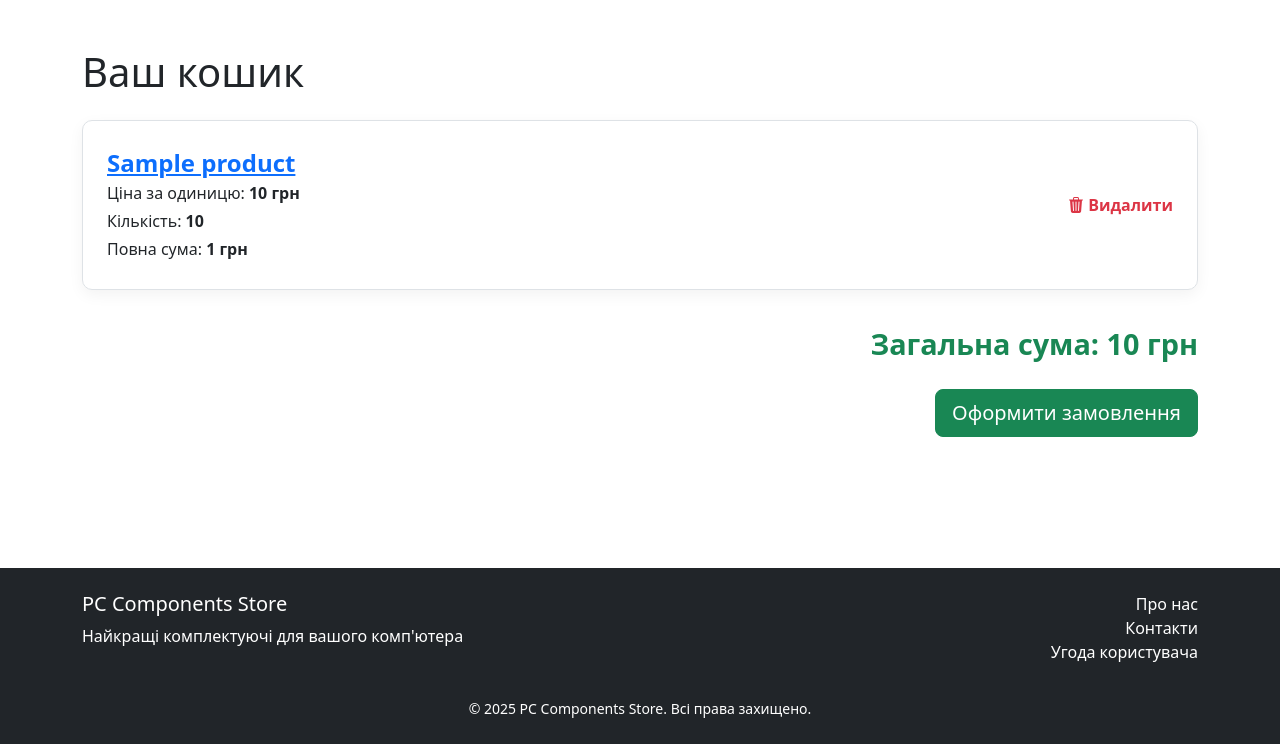
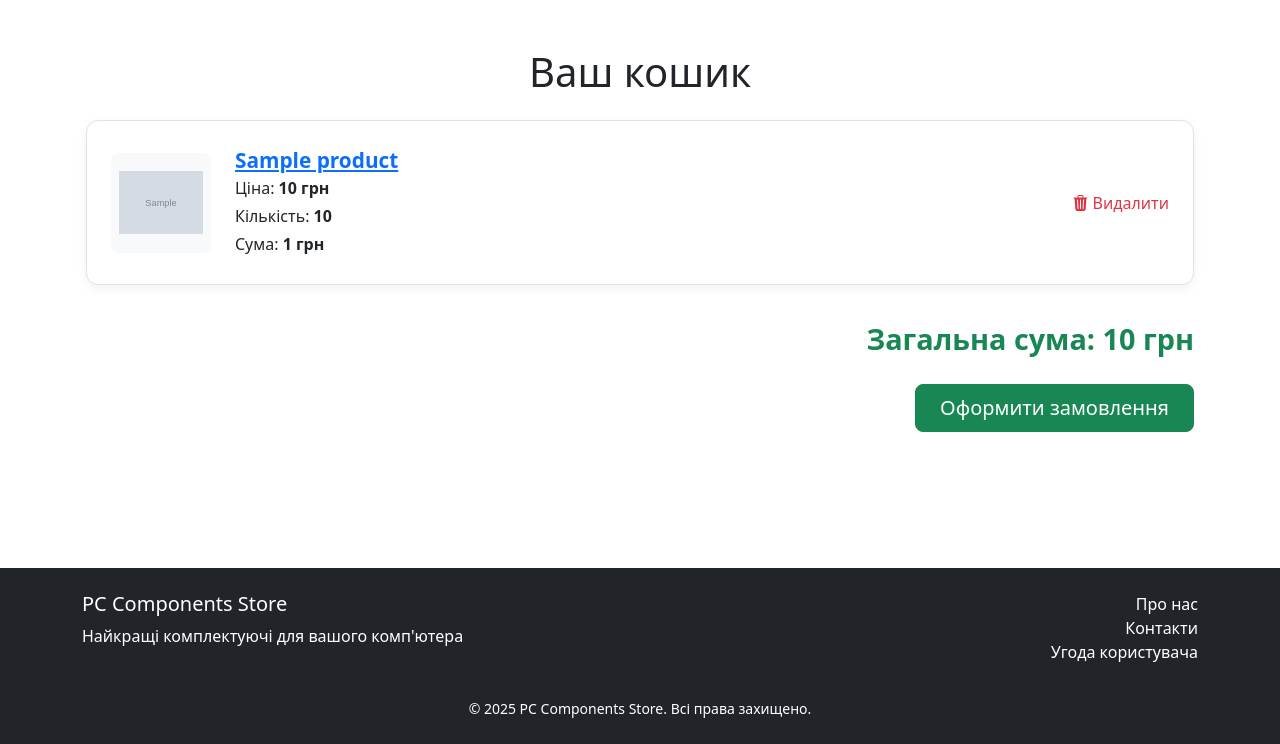
Before and after one commit to Danya-Oleksuk/pc-components-shop, a Django app: template templates/cart/cart.html in a window 1280 px wide. Shown: the part 56-800 px from the top of the page. Run offline with Django 5.2, Linux system fonts and the light colour scheme; the template is opened without the code that fills it: most values are stand-ins (such as "Sample title", 1, 10 or a date in 2020); grey boxes marked "Sample" are stand-in pictures.

Commit message:
Style: better empty cart view with icon and improved layout

```diff
--- a/templates/cart/cart.html
+++ b/templates/cart/cart.html
@@ -3,16 +3,16 @@
 {% block styles %}
 <style>
     .cart-container {
-        padding-top: 3rem;
-        padding-bottom: 3rem;
+        padding: 3rem 1rem;
     }
 
     .cart-item-card {
         border: 1px solid #dee2e6;
-        border-radius: 10px;
+        border-radius: 12px;
         padding: 1.5rem;
         margin-bottom: 1.5rem;
-        box-shadow: 0 5px 15px rgba(0, 0, 0, 0.05);
+        background-color: #fff;
+        box-shadow: 0 4px 12px rgba(0, 0, 0, 0.05);
         transition: transform 0.2s ease;
     }
 
@@ -21,56 +21,67 @@
     }
 
     .cart-item-header {
-        font-size: 1.5rem;
-        font-weight: bold;
+        font-size: 1.3rem;
+        font-weight: 600;
         color: #0d6efd;
+    }
+
+    .cart-item-img {
+        width: 100px;
+        height: 100px;
+        object-fit: contain;
+        margin-right: 1.5rem;
+        border-radius: 8px;
+        background-color: #f8f9fa;
+        padding: 0.5rem;
     }
 
     .cart-total {
         font-size: 1.8rem;
         font-weight: bold;
-        margin-top: 2rem;
         text-align: right;
         color: #198754;
+        margin-top: 2rem;
     }
 
     .remove-btn {
         color: #dc3545;
+        font-weight: 500;
         text-decoration: none;
-        font-weight: bold;
         transition: all 0.2s ease;
     }
 
     .remove-btn:hover {
+        text-decoration: underline;
         color: #a71d2a;
-        text-decoration: underline;
     }
 </style>
 {% endblock %}
 
 {% block content %}
 <div class="container cart-container">
-    <h1 class="mb-4">Ваш кошик</h1>
 
     {% if cart %}
+        <h1 class="mb-4 text-center">Ваш кошик</h1>
         {% for cart_item in cart %}
-            <div class="cart-item-card">
-                <div class="d-flex justify-content-between align-items-center">
-                    <div>
+            <div class="cart-item-card d-flex flex-column flex-md-row align-items-md-center">
+                <img src="{{ cart_item.product.image.url|default:'https://via.placeholder.com/100' }}" alt="{{ cart_item.product.name }}" class="cart-item-img">
+
+                <div class="flex-grow-1">
                     <div class="cart-item-header">
                         <a href="{% url 'products:product_detail' product_slug=cart_item.product.slug %}">
                             {{ cart_item.product.name }}
                         </a>
                     </div>
-                        <p class="mb-1">Ціна за одиницю: <strong>{{ cart_item.product.price }} грн</strong></p>
+                    <p class="mb-1">Ціна: <strong>{{ cart_item.product.price }} грн</strong></p>
                     <p class="mb-1">Кількість: <strong>{{ cart_item.quantity }}</strong></p>
-                        <p class="mb-1">Повна сума: <strong>{{ cart_item.total_price }} грн</strong></p>
+                    <p class="mb-1">Сума: <strong>{{ cart_item.total_price }} грн</strong></p>
                 </div>
-                    <div>
-                        <a href="{% url "cart:cart_remove" cart_item.id %}" class="remove-btn">
+
+                <div class="ms-md-4 mt-3 mt-md-0 text-md-end">
+                    <a href="{% url 'cart:cart_remove' cart_item.id %}" class="remove-btn">
                         <i class="bi bi-trash3-fill"></i> Видалити
                     </a>
-                    </div>
                 </div>
             </div>
         {% endfor %}
@@ -80,14 +91,16 @@
         </div>
 
         <div class="text-end mt-4">
-            <a href="{% url 'orders:checkout' %}" class="btn btn-success btn-lg">
+            <a href="{% url 'orders:checkout' %}" class="btn btn-success btn-lg px-4 py-2">
                 Оформити замовлення
             </a>
         </div>
 
     {% else %}
-        <h3>🛒 Ваш кошик порожній!</h3>
-        <p class="lead">Додайте товари з <a href="{% url 'products:catalog' %}">каталогу</a>.</p>
+        <div class="text-center mt-5">
+            <h3>🛒 Ваш кошик порожній</h3>
+            <p class="lead">Перейдіть до <a href="{% url 'products:catalog' %}">каталогу товарів</a>, щоб додати щось.</p>
+        </div>
     {% endif %}
 </div>
 {% endblock %}
```
Lines whose indentation alone changed are shown as unchanged.
